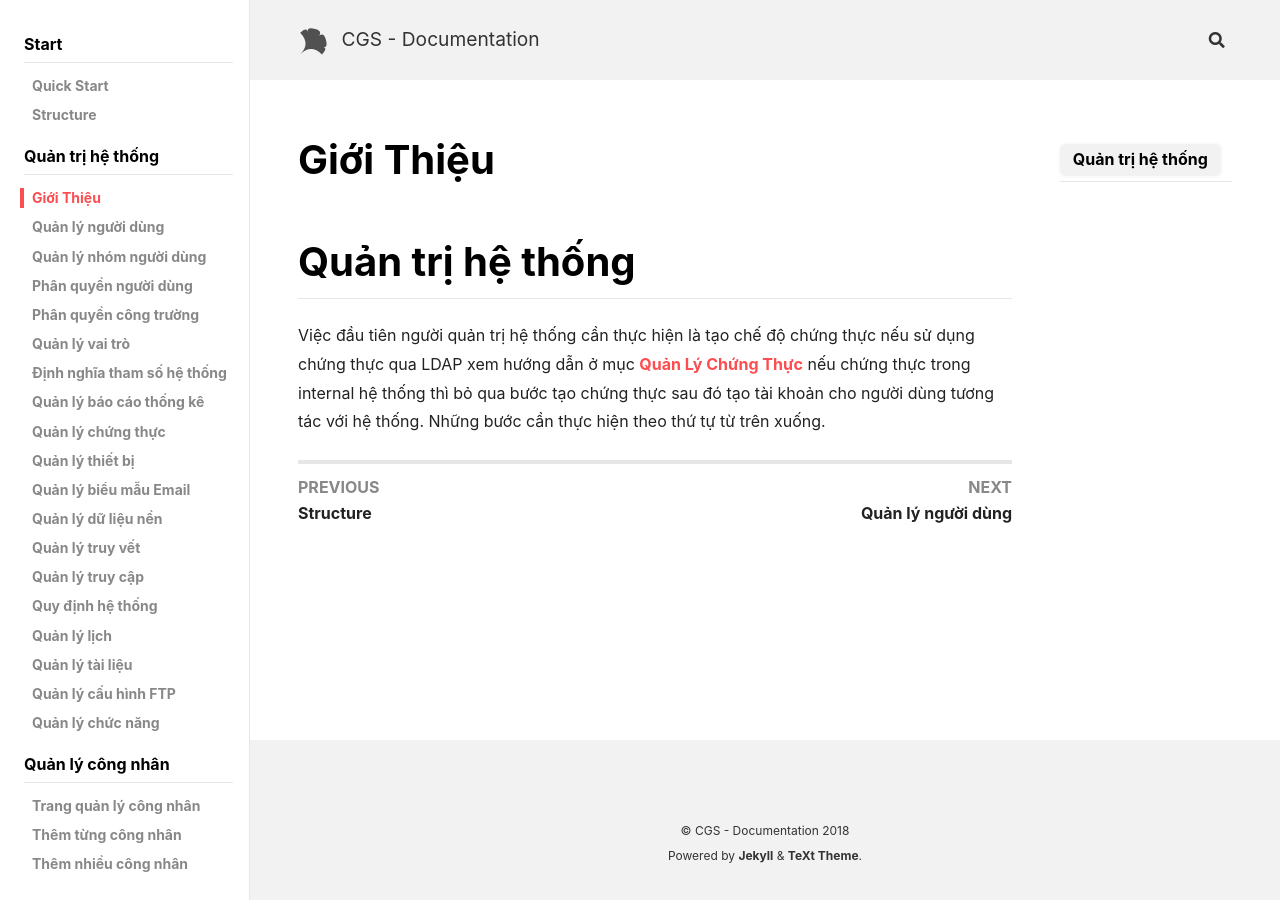
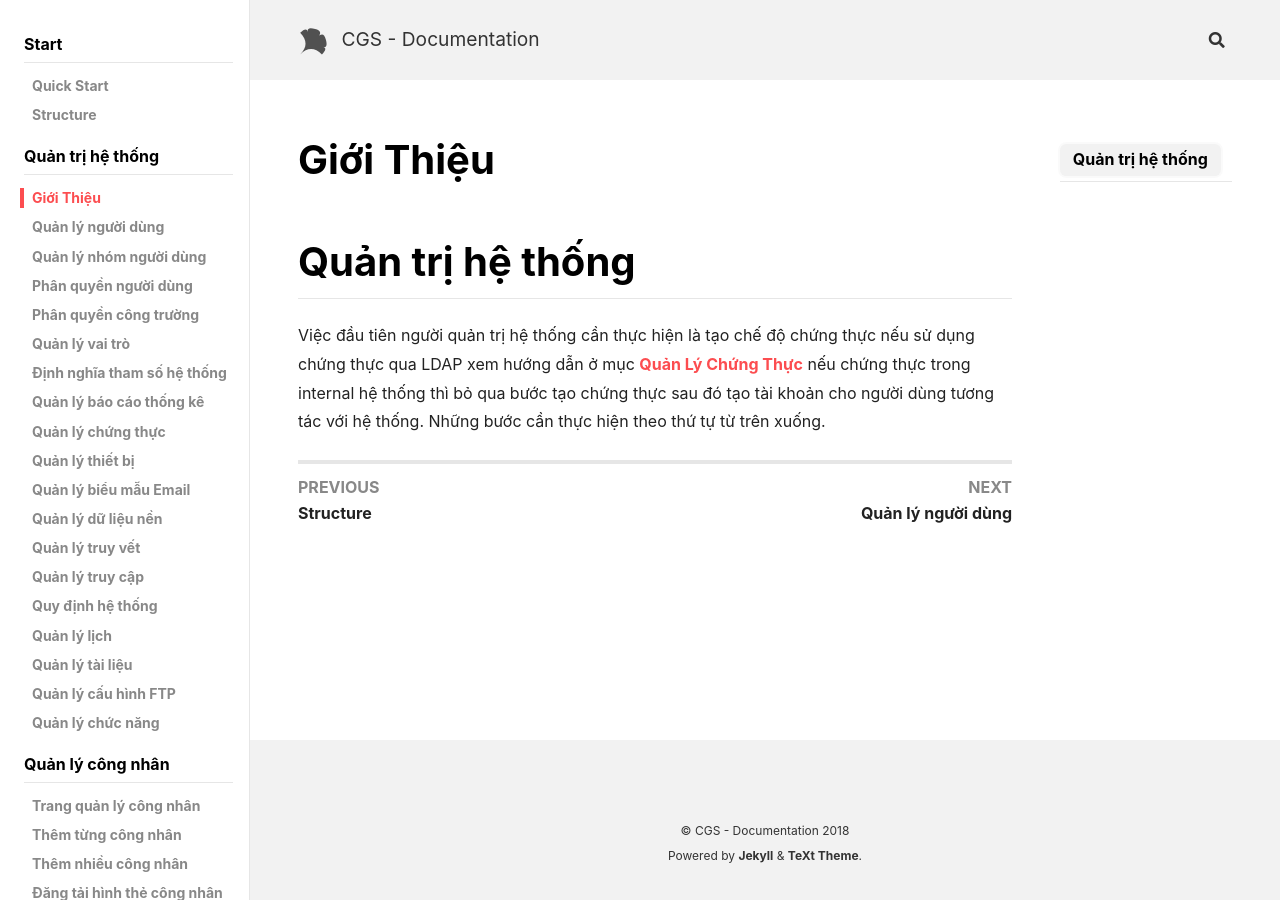
Before and after one commit to sinoautoid/sinoautoid.github.io, a Jekyll site: the page built from docs/_docs/en/1.0-AdminGuide.md, in a window 1280 px wide. Built offline with Jekyll 4.4.1, drawn with Linux system fonts in a browser that asks for light colours; nearby versions of some CDN libraries.

Commit message:
add worker profile img

```diff
--- a/_data/navigation.yml
+++ b/_data/navigation.yml
@@ -69,5 +69,7 @@ docs-en:
         url: /them-tung-cong-nhan
       - title: Thêm nhiều công nhân
         url: /them-nhieu-cong-nhan
+      - title: Đăng tải hình thẻ công nhân
+        url: /dang-tai-hinh-the-cong-nhan
 sidebar:
   nav: docs-en
--- /dev/null
+++ b/docs/_docs/en/2.2-CS_01_03_Worker_Profile_Img.md
@@ -0,0 +1,4 @@
+---
+title: Đăng tải hình thẻ công nhân
+permalink: /dang-tai-hinh-the-cong-nhan
+---
```
